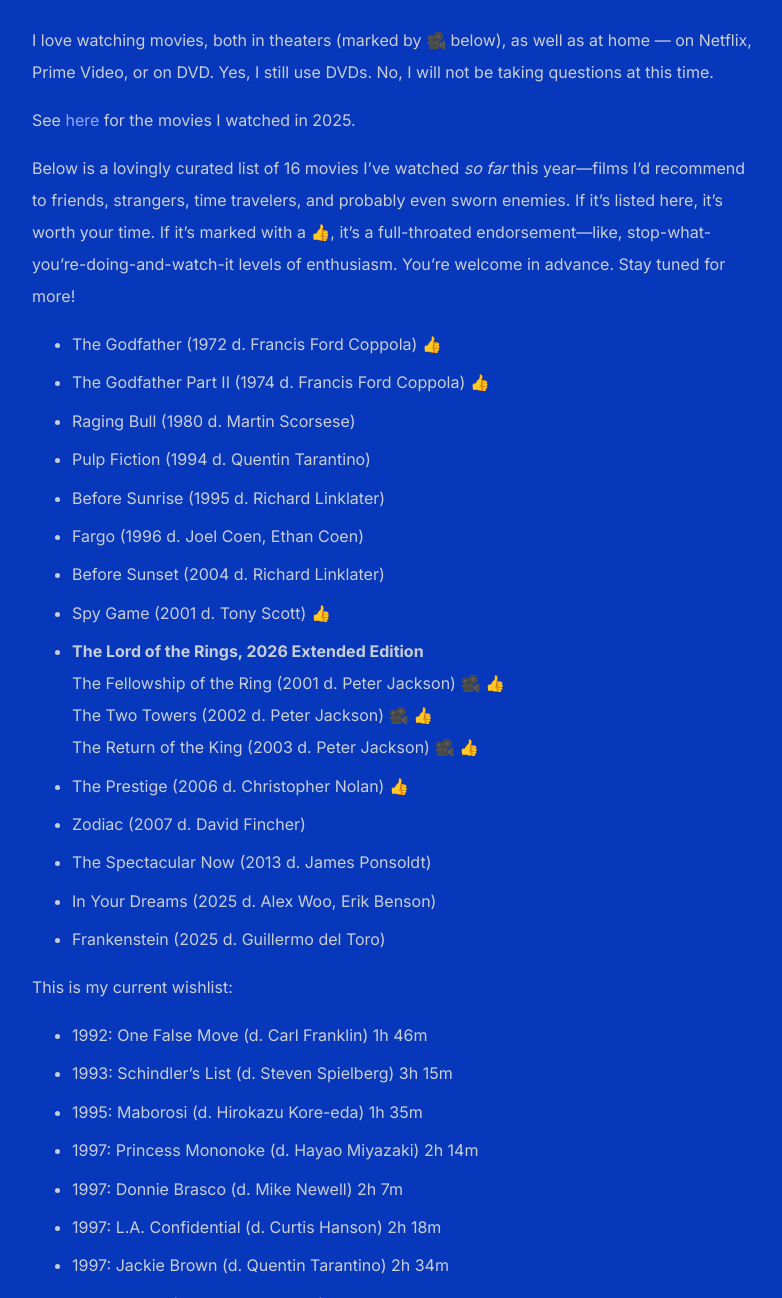
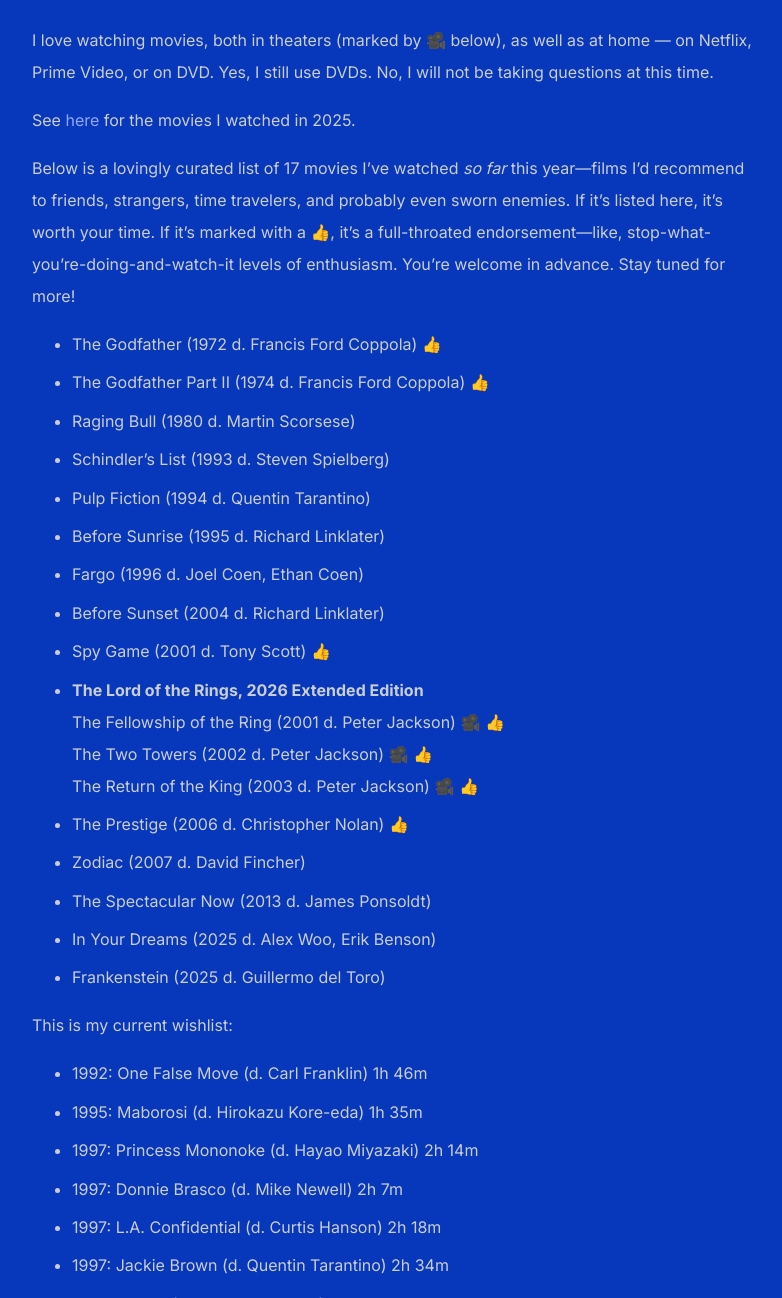
Before and after one commit to shihankanungo/shihankanungo.github.io, a Jekyll site: the page built from movies.md, in a window 1280 px wide and 1400 px high, scrolled down 898 px, cut to the strip 102-1400 px from the top of the window. Shown: the whole strip, without its empty margins (248-1030 px from the left). Built offline with Jekyll 4.4.1, drawn with Linux system fonts in a browser that asks for light colours.

Commit message:
Update movies.md

```diff
--- a/movies.md
+++ b/movies.md
@@ -14,11 +14,12 @@
 
 See [here](https://shihankanungo.github.io/wrapped-2025#movies) for the movies I watched in 2025.
 
-Below is a lovingly curated list of 16 movies I've watched *so far* this year&mdash;films I'd recommend to friends, strangers, time travelers, and probably even sworn enemies. If it’s listed here, it’s worth your time. If it’s marked with a 👍, it's a full-throated endorsement&mdash;like, stop-what-you're-doing-and-watch-it levels of enthusiasm. You're welcome in advance. Stay tuned for more!
+Below is a lovingly curated list of 17 movies I've watched *so far* this year&mdash;films I'd recommend to friends, strangers, time travelers, and probably even sworn enemies. If it’s listed here, it’s worth your time. If it’s marked with a 👍, it's a full-throated endorsement&mdash;like, stop-what-you're-doing-and-watch-it levels of enthusiasm. You're welcome in advance. Stay tuned for more!
 
 - The Godfather (1972 d. Francis Ford Coppola) 👍
 - The Godfather Part II (1974 d. Francis Ford Coppola) 👍
 - Raging Bull (1980 d. Martin Scorsese)
+- Schindler's List (1993 d. Steven Spielberg)
 - Pulp Fiction (1994 d. Quentin Tarantino)
 - Before Sunrise (1995 d. Richard Linklater)
 - Fargo (1996 d. Joel Coen, Ethan Coen)
@@ -37,7 +38,6 @@
 This is my current wishlist:
 
 - 1992: One False Move (d. Carl Franklin) 1h 46m
-- 1993: Schindler's List (d. Steven Spielberg) 3h 15m
 - 1995: Maborosi (d. Hirokazu Kore-eda) 1h 35m
 - 1997: Princess Mononoke (d. Hayao Miyazaki) 2h 14m
 - 1997: Donnie Brasco (d. Mike Newell) 2h 7m
```
